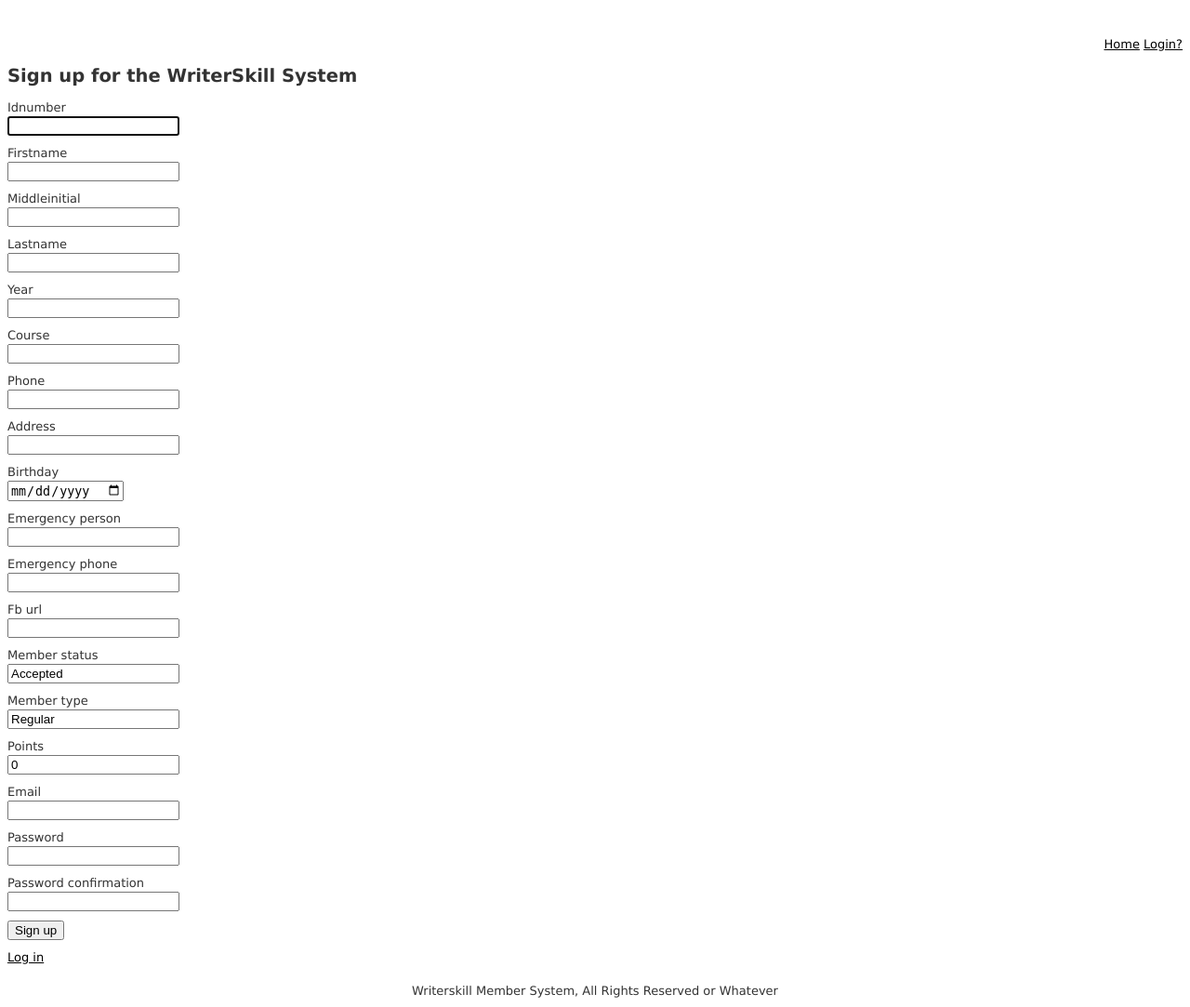
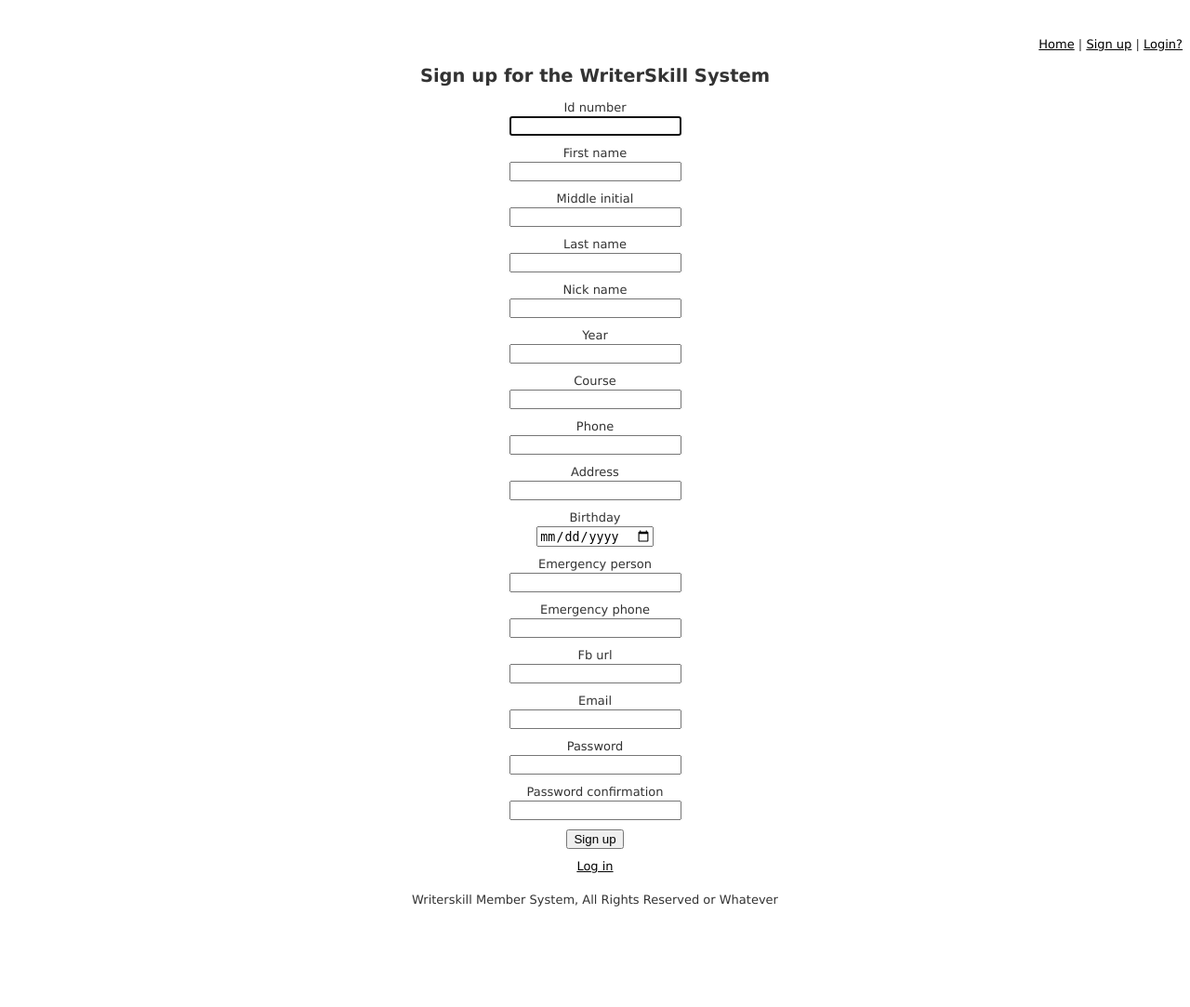
Before and after one commit to jacemonje/writerskill, a Rails app: page /members/sign_up in a window 1280 px wide. Shown: the whole page at 93% size. After the commit the page ends 975 px from the top, so only its background shows below. Run offline with Rails 7, Linux system fonts and the light colour scheme; style sheets or scripts are compiled from the project's sources; some libraries are stand-ins or nearby versions.

Commit message:
Fixed layouts, still no UI

```diff
--- a/app/views/devise/registrations/new.html.erb
+++ b/app/views/devise/registrations/new.html.erb
@@ -1,26 +1,32 @@
+<center>
 <h2>Sign up for the WriterSkill System</h2>
 
 <%= form_for(resource, as: resource_name, url: registration_path(resource_name)) do |f| %>
   <%= devise_error_messages! %>
 
   <div class="field">
-    <%= f.label :idnumber %><br />
+    <%= f.label :ID_Number %><br />
     <%= f.text_field :idnumber, autofocus: true %>
   </div>
 
   <div class="field">
-    <%= f.label :firstname %><br />
+    <%= f.label :first_name %><br />
     <%= f.text_field :firstname, autofocus: true %>
   </div>
 
   <div class="field">
-    <%= f.label :middleinitial %><br />
+    <%= f.label :middle_initial %><br />
     <%= f.text_field :middleinitial, autofocus: true %>
   </div>
 
   <div class="field">
-    <%= f.label :lastname %><br />
+    <%= f.label :last_name %><br />
     <%= f.text_field :lastname, autofocus: true %>
+  </div>
+
+  <div class="field">
+    <%= f.label :nick_name %><br />
+    <%= f.text_field :nickname, autofocus: true %>
   </div>
 
   <div class="field">
@@ -64,21 +70,6 @@
   </div>
 
   <div class="field">
-    <%= f.label :member_status %><br />
-    <%= f.text_field :member_status, autofocus: true %>
-  </div>
-
-  <div class="field">
-    <%= f.label :member_type %><br />
-    <%= f.text_field :member_type, autofocus: true %>
-  </div>
-
-  <div class="field">
-    <%= f.label :points %><br />
-    <%= f.text_field :points, autofocus: true %>
-  </div>
-
-  <div class="field">
     <%= f.label :email %><br />
     <%= f.email_field :email, autofocus: true %>
   </div>
@@ -102,3 +93,4 @@
 <% end %>
 
 <%= render "devise/shared/links" %>
+</center>
--- a/app/views/devise/sessions/new.html.erb
+++ b/app/views/devise/sessions/new.html.erb
@@ -1,3 +1,4 @@
+<center>
 <h2>Log in</h2>
 
 <%= form_for(resource, as: resource_name, url: session_path(resource_name)) do |f| %>
@@ -23,4 +24,6 @@
   </div>
 <% end %>
 
+</center>
+
 <%= render "devise/shared/links" %>
--- a/app/views/devise/shared/_links.html.erb
+++ b/app/views/devise/shared/_links.html.erb
@@ -6,19 +6,6 @@
   <%= link_to "Sign up", new_registration_path(resource_name) %><br />
 <% end -%>
 
-<%- if devise_mapping.recoverable? && controller_name != 'passwords' && controller_name != 'registrations' %>
-  <%= link_to "Forgot your password?", new_password_path(resource_name) %><br />
-<% end -%>
-
-
-<%- if devise_mapping.confirmable? && controller_name != 'confirmations' %>
-  <%= link_to "Didn't receive confirmation instructions?", new_confirmation_path(resource_name) %><br />
-<% end -%>
-
-<%- if devise_mapping.lockable? && resource_class.unlock_strategy_enabled?(:email) && controller_name != 'unlocks' %>
-  <%= link_to "Didn't receive unlock instructions?", new_unlock_path(resource_name) %><br />
-<% end -%>
-
 <%- if devise_mapping.omniauthable? %>
   <%- resource_class.omniauth_providers.each do |provider| %>
     <%= link_to "Sign in with #{provider.to_s.titleize}", omniauth_authorize_path(resource_name, provider) %><br />
--- a/app/views/layouts/application.html.erb
+++ b/app/views/layouts/application.html.erb
@@ -26,7 +26,8 @@
 
 
   <% else %>
-    <%= link_to('Home', root_path) %>
+    <%= link_to('Home', root_path) %> |
+    <%= link_to('Sign up', new_member_registration_path ) %> |
     <%= link_to('Login?', new_member_session_path)  %>
   <% end %>
 
--- a/config/routes.rb
+++ b/config/routes.rb
@@ -9,7 +9,7 @@ Rails.application.routes.draw do
   get 'dashboard/' => 'dashboard#index'
 
   get 'members' => 'dashboard#index'
-
+  #get 'members/sign_up' => 'members#create'
 
   get 'home/index'
   root 'home#index'
```
Also changed, not shown: db/migrate/20150311164139_set_defaults_for_all.rb (added, +14 -0 lines), app/models/member.rb (line endings or trailing spaces), db/development.sqlite3, db/schema.rb, 3 other files.
